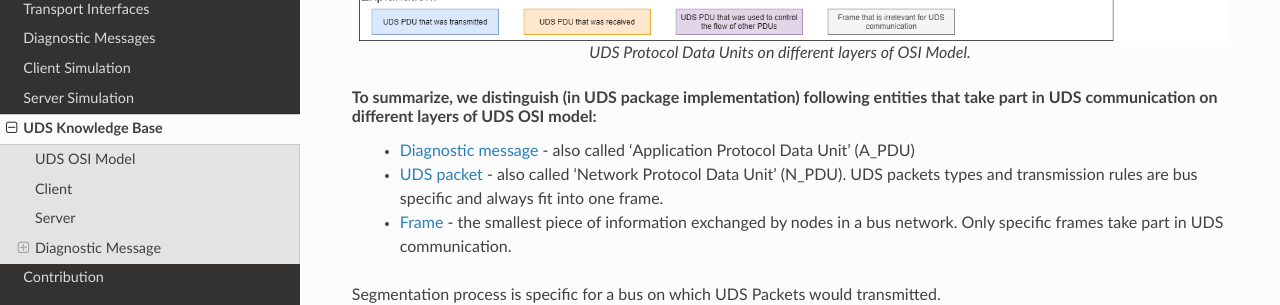
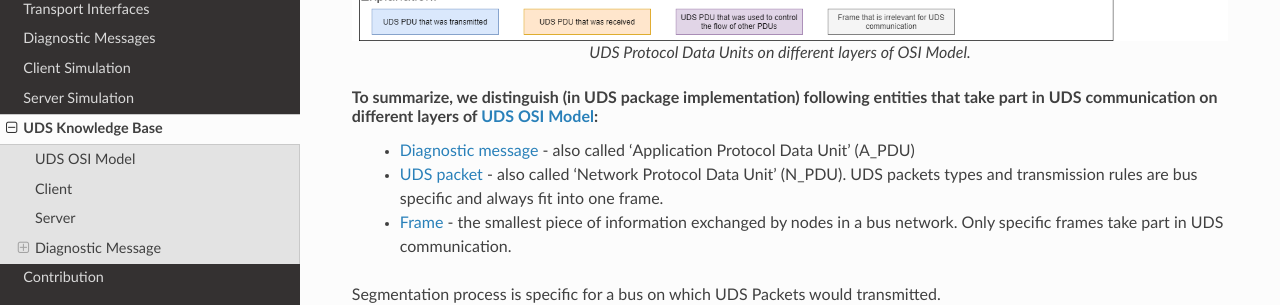
Before and after one commit to mdabrowski1990/uds, a Sphinx documentation site: the page built from docs/source/pages/knowledge_base.rst, in a window 1280 px wide and 900 px high, scrolled down 17235 px. Shown: the part 170-475 px from the top of the window. Built offline with Sphinx 7.4.7 and the Read the Docs theme 2.0.0, drawn with Linux system fonts in a browser that asks for light colours.

```diff
--- a/docs/source/pages/knowledge_base.rst
+++ b/docs/source/pages/knowledge_base.rst
@@ -811,7 +811,7 @@ fits into one frame. To visualize the concept, look on the figure below:
     UDS Protocol Data Units on different layers of OSI Model.
 
 
-To summarize, we distinguish (in UDS package implementation) following entities that take part in UDS communication on different layers of UDS OSI model:
+To summarize, we distinguish (in UDS package implementation) following entities that take part in UDS communication on different layers of `UDS OSI Model`_:
  - `Diagnostic message`_ - also called 'Application Protocol Data Unit' (A_PDU)
  - `UDS packet`_ - also called 'Network Protocol Data Unit' (N_PDU). UDS packets types and transmission rules are bus
    specific and always fit into one frame.
```
